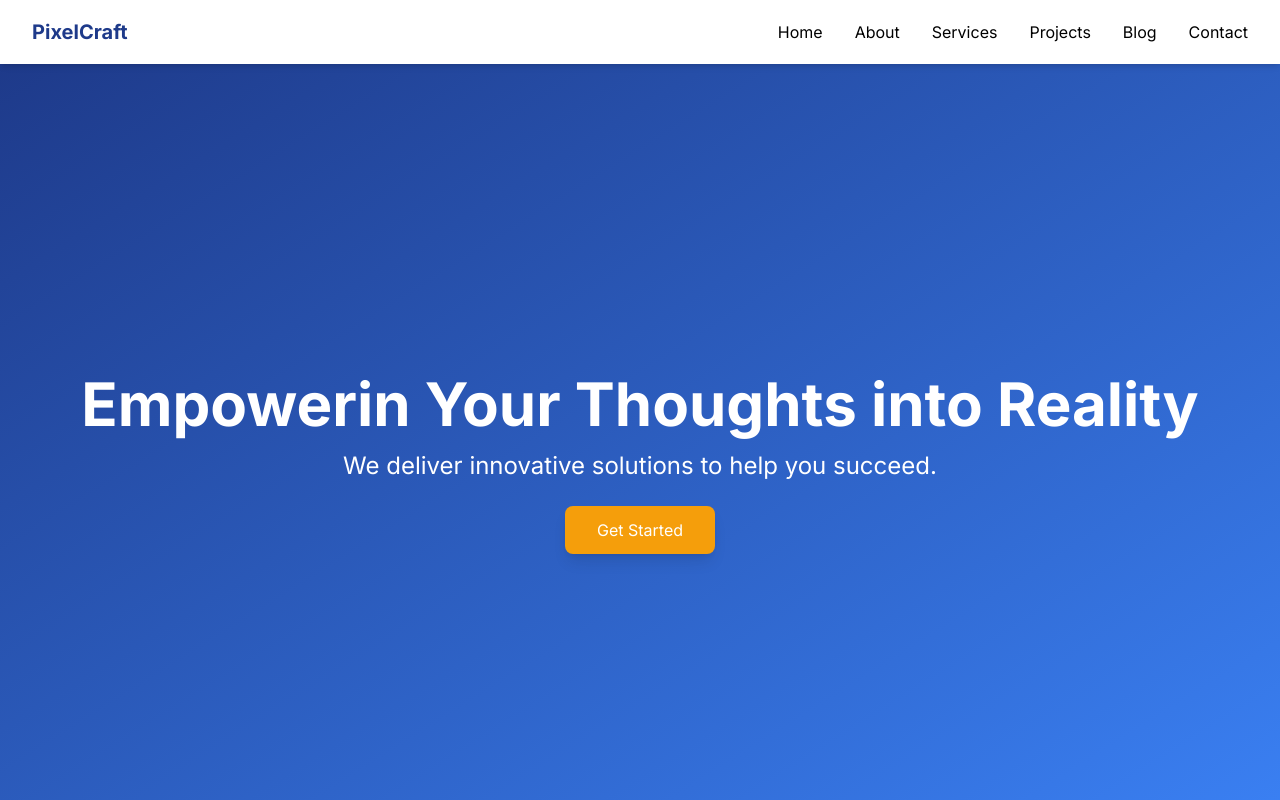
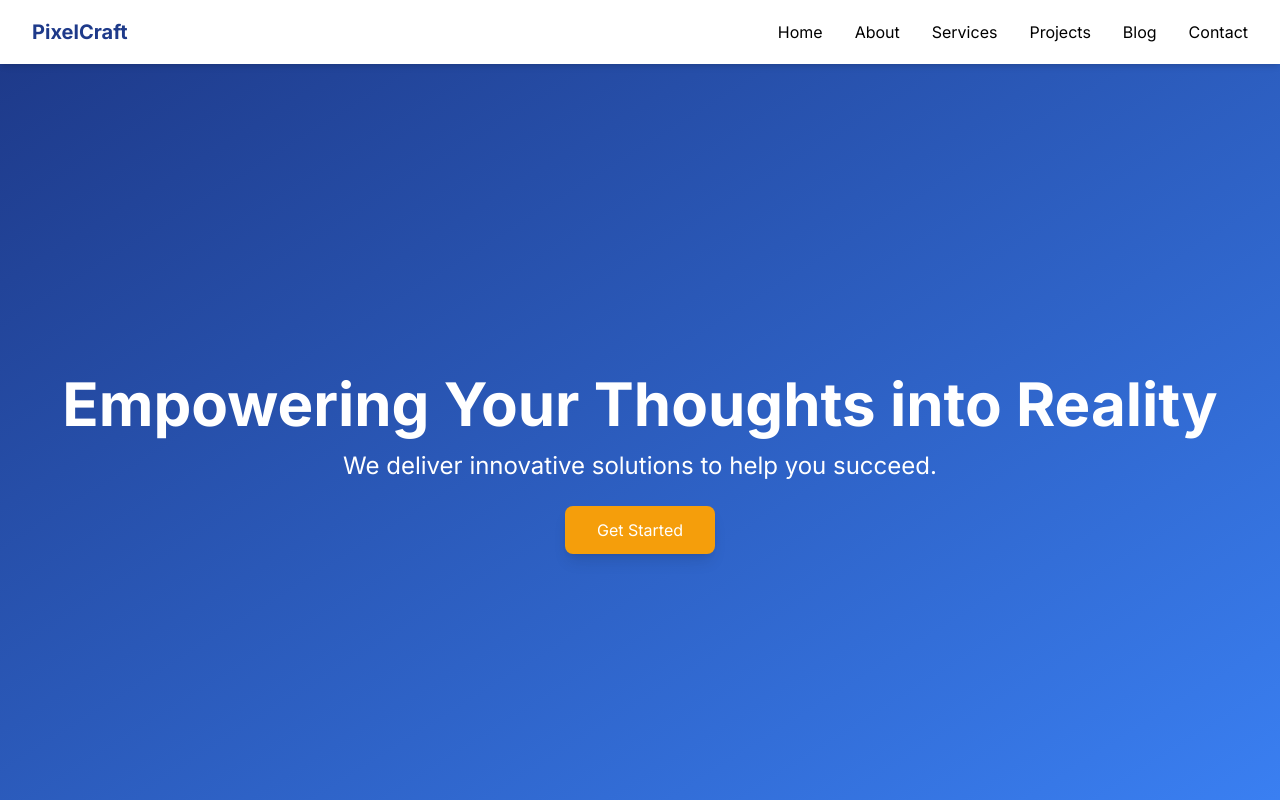
Before and after one commit to icodervinay/PixelCraft, a Next.js app: page / in a window 1280 px wide. Shown: the top 800 px of the page. Built offline with nearby package versions, Linux system fonts and the light colour scheme.

Commit message:
fixed empowering

```diff
--- a/components/HeroSection.tsx
+++ b/components/HeroSection.tsx
@@ -12,7 +12,7 @@ const HeroSection = () => {
       >
         <div className="text-center text-white px-4">
         <h1 className="text-4xl md:text-6xl font-bold mb-4">
-          Empowerin Your Thoughts into Reality
+          Empowering Your Thoughts into Reality
         </h1>
         <p className="text-lg md:text-2xl mb-6">
           We deliver innovative solutions to help you succeed.
```
